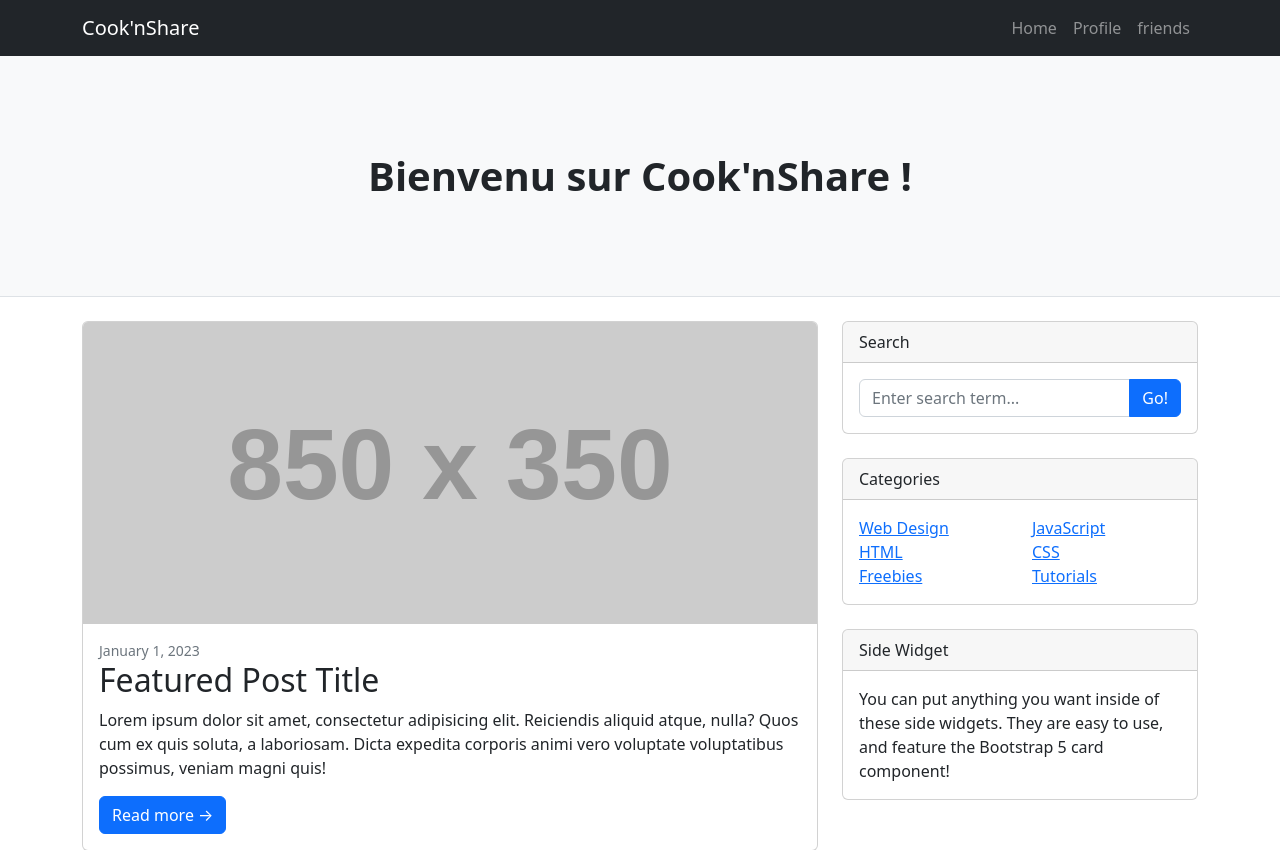
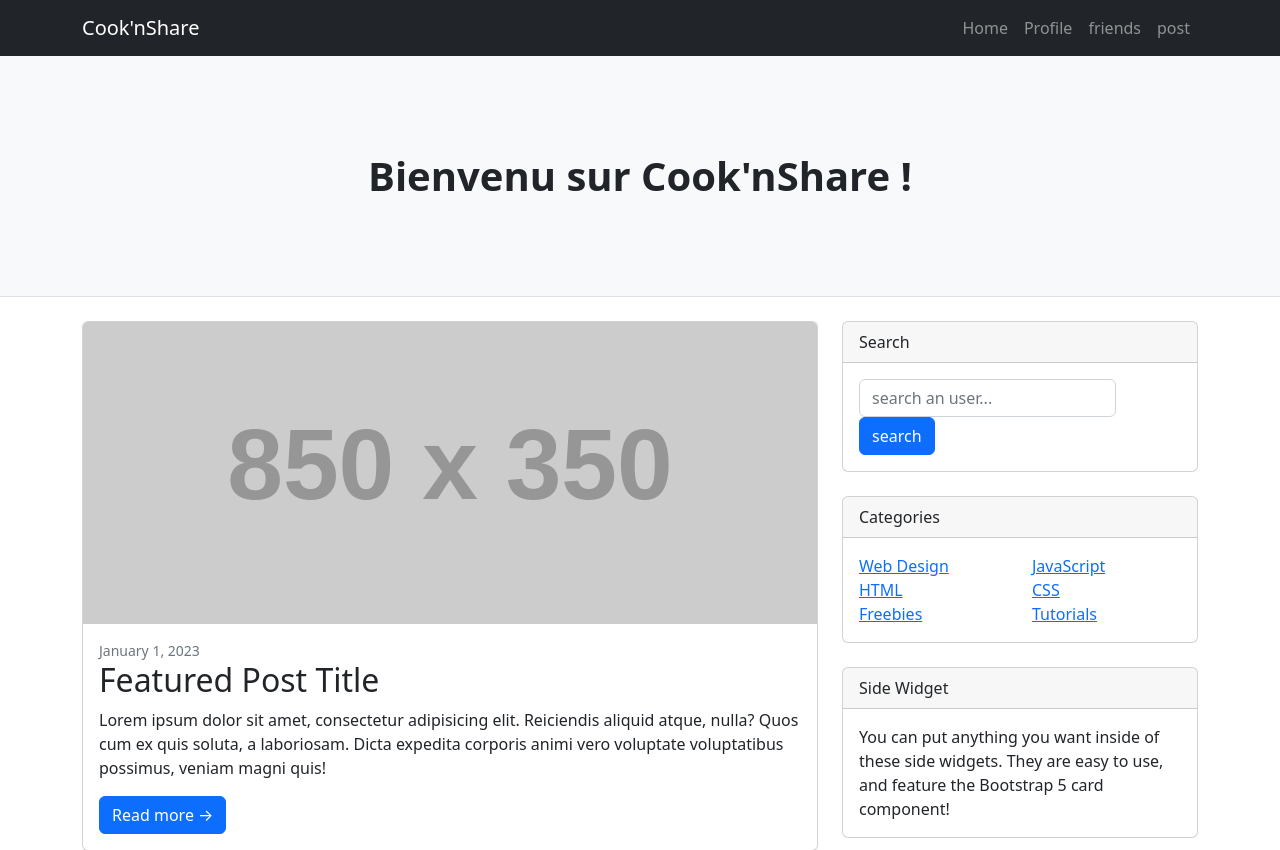
Before and after one commit to mathisbachelier/projet_rentrer, a PHP site: page /main.php in a window 1280 px wide. Shown: the top 850 px of the page. Run offline with PHP 8.4, Linux system fonts and the light colour scheme; the visitor is signed in with stand-in values (Sample User, id 1); grey boxes labelled with a size stand in for pictures from a placeholder-image service; some libraries are stand-ins or nearby versions.

Commit message:
search bar

```diff
--- a/main.php
+++ b/main.php
@@ -5,7 +5,7 @@
         <meta name="viewport" content="width=device-width, initial-scale=1, shrink-to-fit=no">
         <meta name="description" content="">
         <meta name="author" content="">
-        <title>Blog Home - Start Bootstrap Template</title>
+        <title>Cook'nShare</title>
         <!-- Favicon-->
         <link rel="stylesheet" href="https://cdn.jsdelivr.net/npm/bootstrap@4.3.1/dist/css/bootstrap.min.css" integrity="sha384-ggOyR0iXCbMQv3Xipma34MD+dH/1fQ784/j6cY/iJTQUOhcWr7x9JvoRxT2MZw1T" crossorigin="anonymous">
         <link rel="icon" type="image/x-icon" href="assets/favicon.ico">
@@ -36,6 +36,7 @@ if ($_SESSION['mail'] == FALSE  ) {
                         <li class="nav-item"><a class="nav-link" href="main.php">Home</a></li>
                         <li class="nav-item"><a class="nav-link" href="Profile.php">Profile</a></li>
                         <li class="nav-item"><a class="nav-link" href="#!">friends</a></li>
+                        <li class="nav-item"><a class="nav-link" href="publication.php">post</a></li>
 
                     </ul>
                 </div>
@@ -132,11 +133,14 @@ if ($_SESSION['mail'] == FALSE  ) {
                         <div class="card-header">Search</div>
                         <div class="card-body">
                             <div class="input-group">
-                                <input class="form-control" type="text" placeholder="Enter search term..." aria-label="Enter search term..." aria-describedby="button-search">
-                                <button class="btn btn-primary" id="button-search" type="button">Go!</button>
+                                <form action="recherche_utilisateur.php" method="get">
+                                <input class="form-control" name="nome" type="text" id="search-user" placeholder="search an user..." aria-describedby="button-search" >
+                                <input class="btn btn-primary" type="submit" value="search">
+                                </form>
                             </div>
                         </div>
                     </div>
+
                     <!-- Categories widget-->
                     <div class="card mb-4">
                         <div class="card-header">Categories</div>
@@ -175,6 +179,8 @@ if ($_SESSION['mail'] == FALSE  ) {
         <script src="https://cdn.jsdelivr.net/npm/bootstrap@5.2.3/dist/js/bootstrap.bundle.min.js"></script>
         <!-- Core theme JS-->
         <script src="js/scripts.js"></script>
+        <script>
+
 
 
 </body>
```
Also changed, not shown: recherche_utilisateur.php (added, +23 -0 lines), asset/.36.jpeg (added), asset/.37.jpeg (added).
